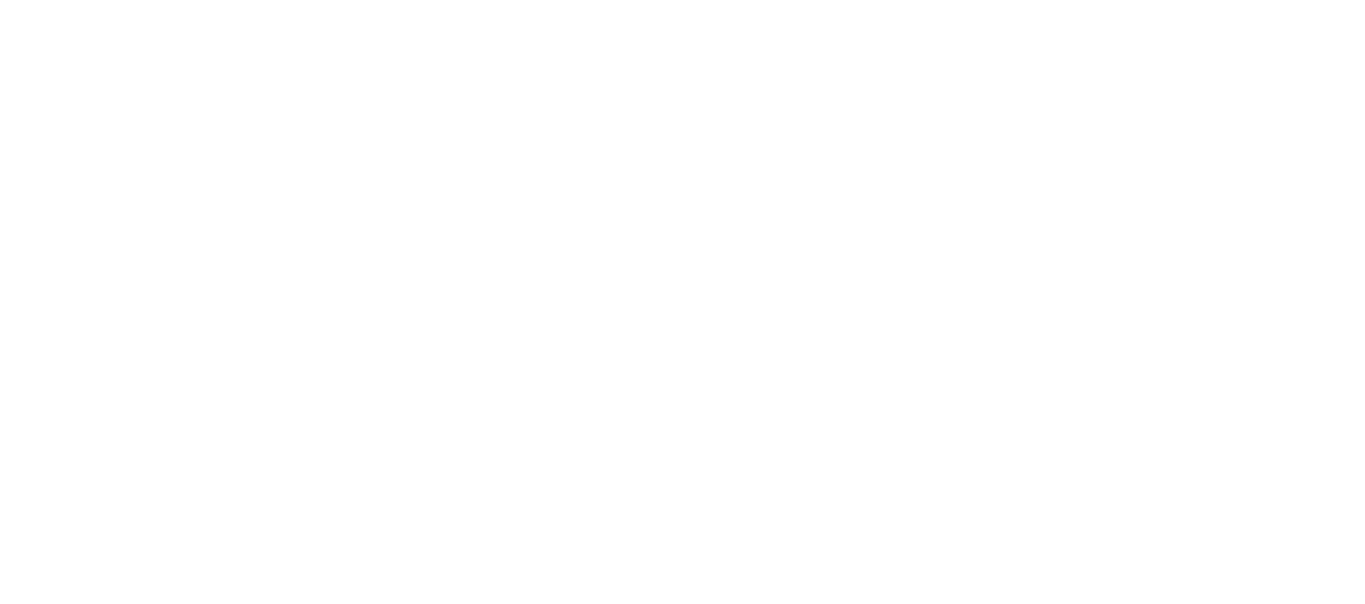
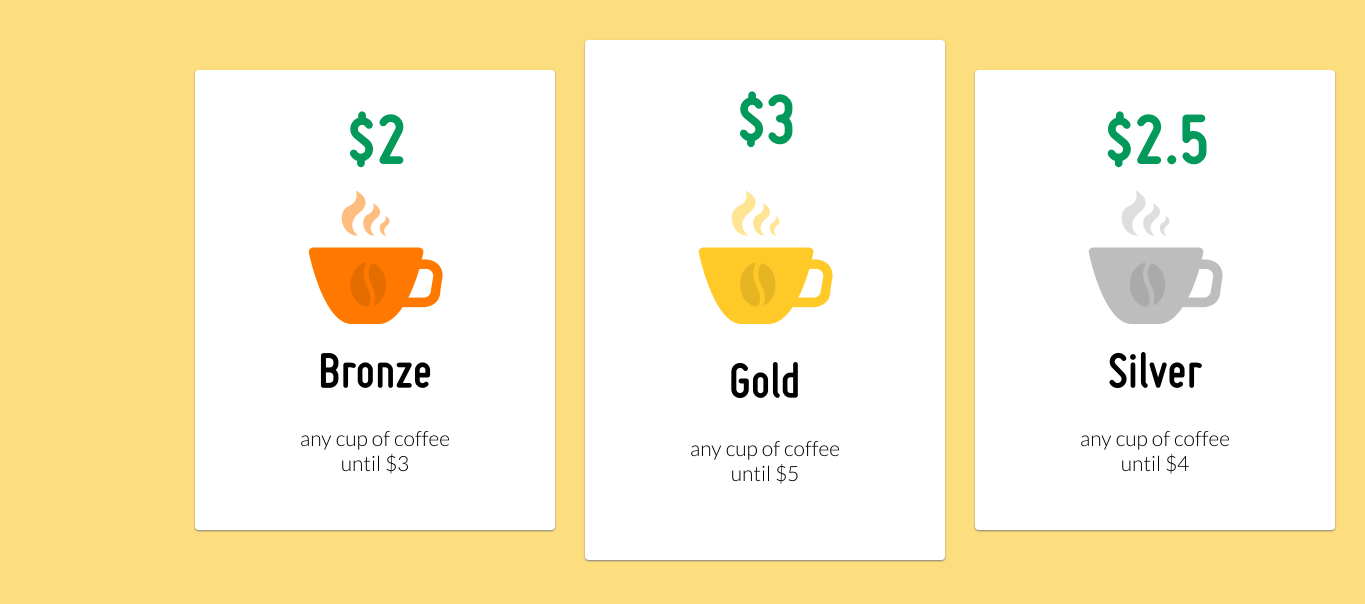
Before and after one commit to ykalchenko/10_FLEX_1, a plain HTML site: page index.html in a window 1280 px wide. Shown: the whole page, 1365 px wide, since content can reach past the window. Drawn offline with Linux system fonts and the light colour scheme.

Commit message:
add text and styles

```diff
--- a/index.html
+++ b/index.html
@@ -6,9 +6,31 @@
   <meta name="viewport" content="width=device-width, initial-scale=1.0">
   <title>Document</title>
   <link rel="stylesheet" href="style.css">
+  <link rel="preconnect" href="https://fonts.googleapis.com">
+  <link rel="preconnect" href="https://fonts.gstatic.com" crossorigin>
+  <link href="https://fonts.googleapis.com/css2?family=Lato:wght@300&display=swap" rel="stylesheet">
+  <link rel="stylesheet" href="miso-cufonfonts/miso-bold.otf">
+  <link rel="stylesheet" href="miso-cufonfonts/miso-light.otf">
+  <link rel="stylesheet" href="miso-cufonfonts/miso.otf">
 </head>
 
 <body>
-
+  <div class="cups">
+    <div class="bronze-cup">
+      <h2>$2</h2>
+      <img src="images/bronze_cup.png" alt="">
+      <p><span>Bronze</span><br><br> any cup of coffee until $3</p>
+    </div>
+    <div class="gold-cup">
+      <h2>$3</h2>
+      <img class="gold" src="images/gold_cup.png" alt="">
+      <p><span>Gold</span><br><br> any cup of coffee until $5</p>
+    </div>
+    <div class="silver-cup">
+      <h2>$2.5</h2>
+      <img src="images/silver_cup.png" alt="">
+      <p><span>Silver</span><br><br> any cup of coffee until $4</p>
+    </div>
+  </div>
 </body>
 </html>
--- a/style.css
+++ b/style.css
@@ -0,0 +1,77 @@
+@font-face {
+  font-family: Miso;
+  src: url('fonts/miso.otf');
+}
+
+@font-face {
+  font-family: Miso-bold;
+  src: url('fonts/miso-bold.otf');
+}
+
+body {
+  margin: 0;
+  background-color: #fdde7e;
+}
+
+.cups {
+  margin-left: 165px;
+  width: 1200px;
+  height: 600px;
+  display: flex;
+  gap: 30px;
+  background-color: #fdde7e;
+  justify-content: center;
+  align-items: center;
+}
+
+.bronze-cup, .silver-cup {
+  width: 180px;
+  height: 420px;
+  background-color: #ffffff;
+  border-radius: 4px;
+  text-align: center;
+  padding-top: 40px;
+  padding-left: 90px;
+  padding-right: 90px;
+  box-shadow: 0 1px 2px #807f7f;
+}
+
+.gold-cup {
+  width: 180px;
+  height: 470px;
+  background-color: #ffffff;
+  border-radius: 4px;
+  text-align: center;
+  padding-top: 50px;
+  padding-left: 90px;
+  padding-right: 90px;
+  box-shadow: 0 1px 2px #807f7f;
+}
+
+h2 {
+  color: #02995b;
+  font-family: Miso, sans-serif;
+  font-size: 73px;
+  margin-top: 4px;
+  margin-bottom: 0px;
+}
+
+p {
+  font-family: Lato, sans-serif;
+  font-size: 21px;
+}
+
+p>span {
+  font-family: Miso-bold, sans-serif;
+  font-size: 52px;
+}
+
+img {
+  margin-top: 9px;
+  margin-bottom: 2px;
+}
+
+.gold {
+  margin-top: 29px;
+  margin-bottom: 12px;
+}
```
Also changed, not shown: 9f33fb1a-43ed-467a-9e23-84d31a53b1c6.png (added), fonts/miso-bold.otf (added), fonts/miso-light.otf (added), fonts/miso.otf (added), images/bronze_cup.png (added), images/gold_cup.png (added), images/silver_cup.png (added), 2 other files.
